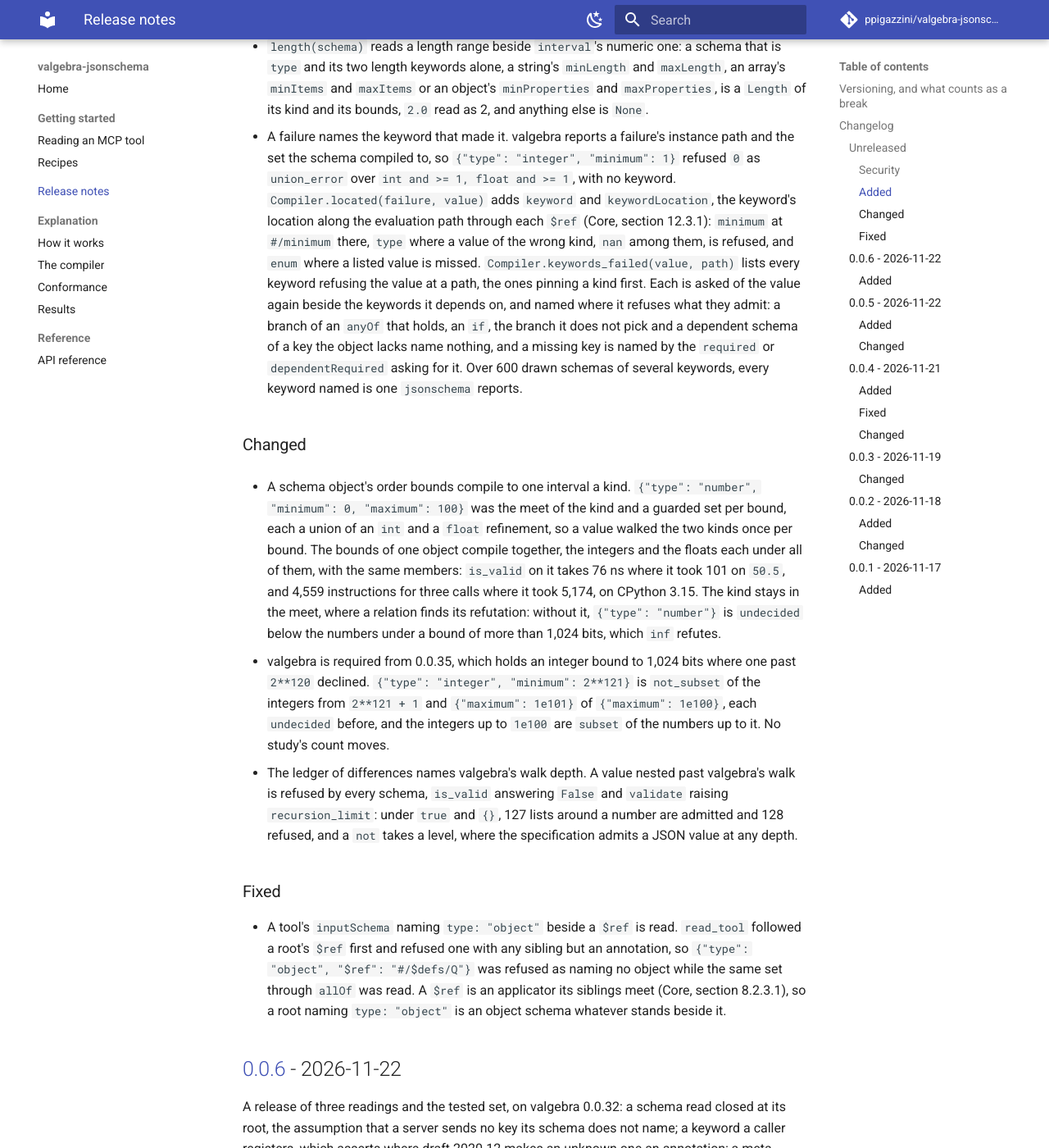
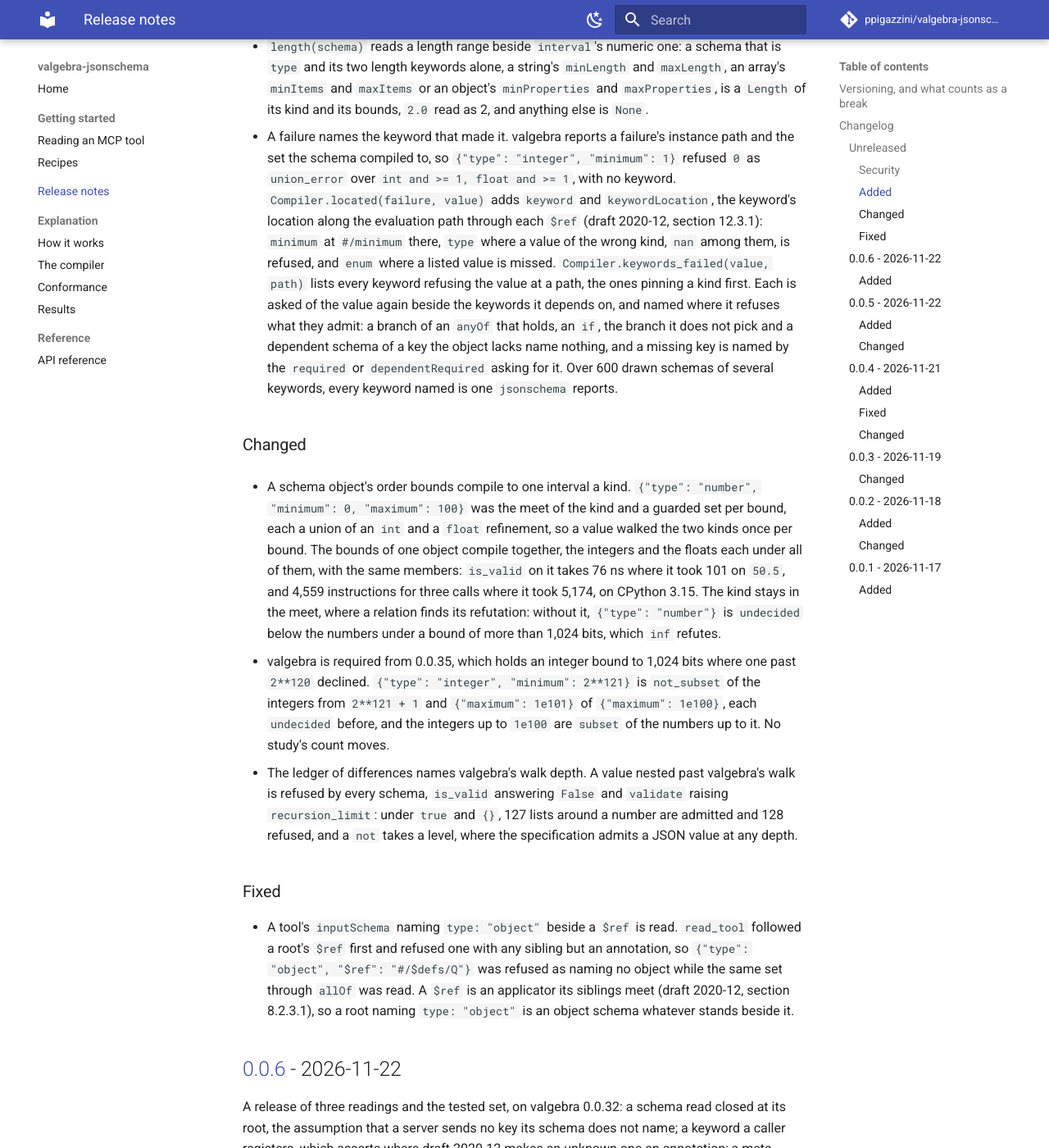
Before and after one commit to ppigazzini/valgebra-jsonschema, an MkDocs documentation site: the page built from docs/changelog.md, in a window 1280 px wide and 1400 px high, scrolled down 1240 px. Shown: the whole window at 82% size. Built offline with MkDocs 1.6.1 and Material for MkDocs 9.7.7, drawn with Linux system fonts in a browser that asks for light colours; comment, search, counter and statistics services are not loaded.

Commit message:
docs: the theory page names the tests holding a keyword apart
The keyword-wise claim, that a keyword compiles to its guarded set and a schema object
to the meet of its keywords and what `json.loads` returns, names the tests holding it
for a `format` alone, for the order bounds of one object together and for an integral
`multipleOf`. The conformance page's oracle of the `jsonschema` package names the check
of `Compiler.keywords_failed` beside the one of membership. The specification is cited
by its draft and section, as the writing page has it, in `located`'s docstrings,
`read_tool`'s and the changelog.

```diff
--- a/CHANGELOG.md
+++ b/CHANGELOG.md
@@ -39,12 +39,12 @@ All notable changes to valgebra-jsonschema are recorded here. The format follows
   `minItems` and `maxItems` or an object's `minProperties` and `maxProperties`, is a `Length` of
   its kind and its bounds, `2.0` read as 2, and anything else is `None`.
 
-- A failure names the keyword that made it. valgebra reports a failure's instance path and the
-  set the schema compiled to, so `{"type": "integer", "minimum": 1}` refused `0` as `union_error`
-  over `int and >= 1, float and >= 1`, with no keyword. `Compiler.located(failure, value)` adds
+- A failure names the keyword that made it. valgebra reports a failure's instance path and the set
+  the schema compiled to, so `{"type": "integer", "minimum": 1}` refused `0` as `union_error` over
+  `int and >= 1, float and >= 1`, with no keyword. `Compiler.located(failure, value)` adds
   `keyword` and `keywordLocation`, the keyword's location along the evaluation path through each
-  `$ref` (Core, section 12.3.1): `minimum` at `#/minimum` there, `type` where a value of the wrong
-  kind, `nan` among them, is refused, and `enum` where a listed value is missed.
+  `$ref` (draft 2020-12, section 12.3.1): `minimum` at `#/minimum` there, `type` where a value of
+  the wrong kind, `nan` among them, is refused, and `enum` where a listed value is missed.
   `Compiler.keywords_failed(value, path)` lists every keyword refusing the value at a path, the
   ones pinning a kind first. Each is asked of the value again beside the keywords it depends on,
   and named where it refuses what they admit: a branch of an `anyOf` that holds, an `if`, the
@@ -75,11 +75,11 @@ All notable changes to valgebra-jsonschema are recorded here. The format follows
 
 ### Fixed
 
-- A tool's `inputSchema` naming `type: "object"` beside a `$ref` is read. `read_tool` followed
-  a root's `$ref` first and refused one with any sibling but an annotation, so
-  `{"type": "object", "$ref": "#/$defs/Q"}` was refused as naming no object while the same set
-  through `allOf` was read. A `$ref` is an applicator its siblings meet (Core, section 8.2.3.1),
-  so a root naming `type: "object"` is an object schema whatever stands beside it.
+- A tool's `inputSchema` naming `type: "object"` beside a `$ref` is read. `read_tool` followed a
+  root's `$ref` first and refused one with any sibling but an annotation, so `{"type": "object",
+  "$ref": "#/$defs/Q"}` was refused as naming no object while the same set through `allOf` was
+  read. A `$ref` is an applicator its siblings meet (draft 2020-12, section 8.2.3.1), so a root
+  naming `type: "object"` is an object schema whatever stands beside it.
 
 ## [0.0.6] - 2026-11-22
 
```
Also changed, not shown: docs/conformance.md (+3 -1 lines), docs/dev/theory.md (+1 -1 lines), 3 other files.
